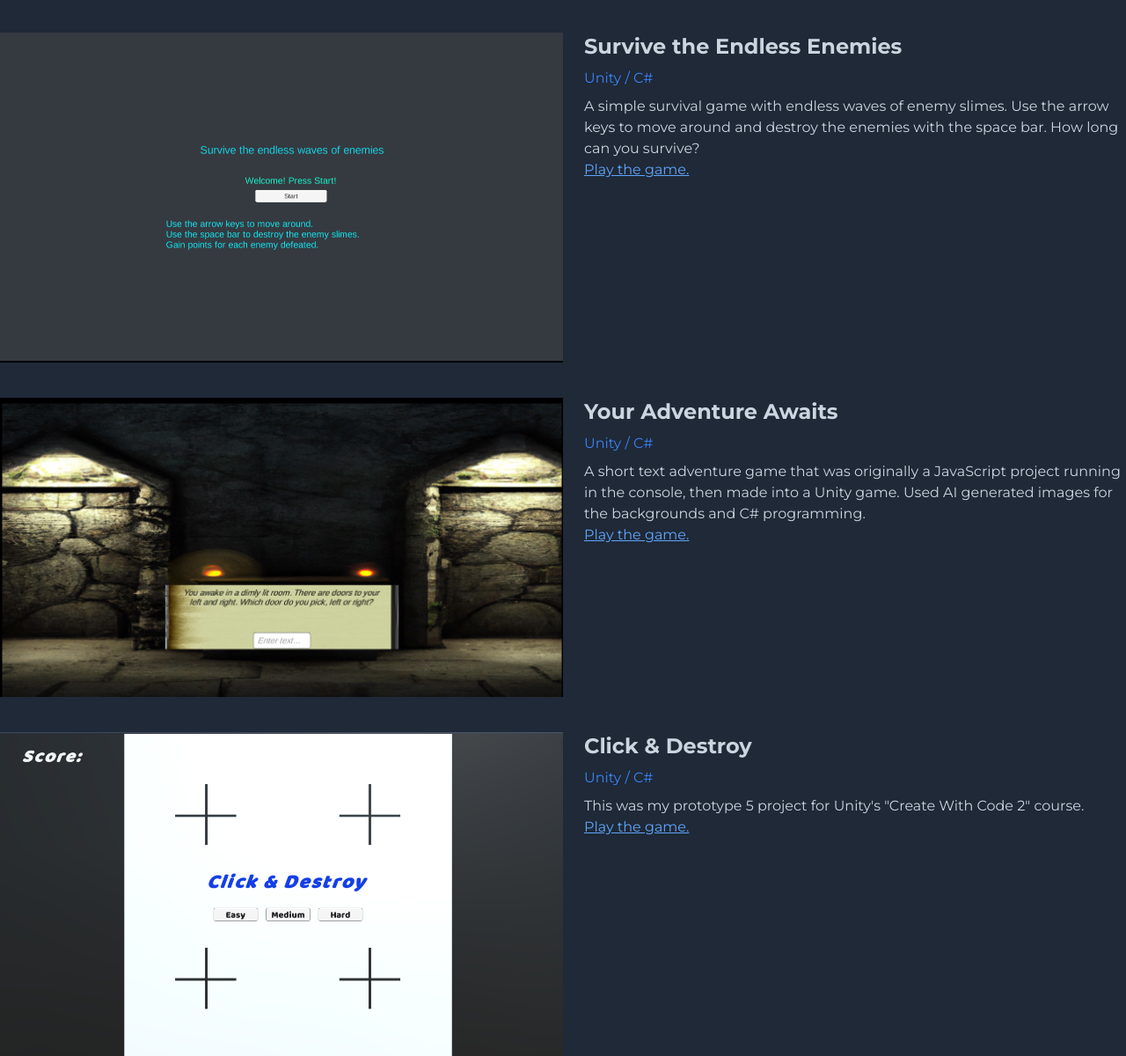
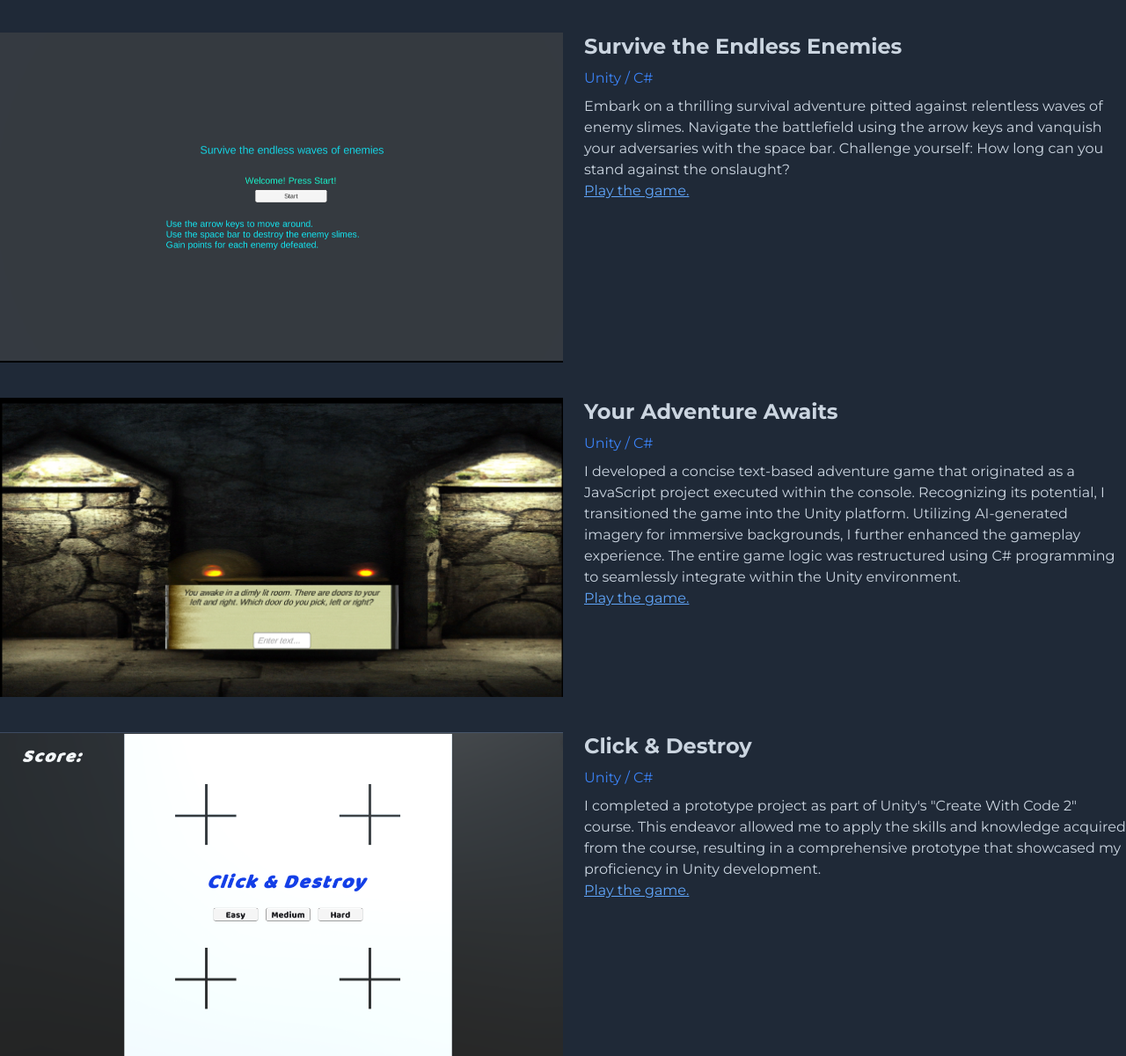
Before and after one commit to michaelbaker117/michaelbaker117.github.io, a plain HTML site: page game-dev.html in a window 1280 px wide. Shown: the part 1303-2503 px from the top of the page at 88% size. Drawn offline with nearby package versions, Linux system fonts and the light colour scheme.

Commit message:
Update game-dev.html

```diff
--- a/game-dev.html
+++ b/game-dev.html
@@ -85,7 +85,9 @@
                 <div class="md:ml-6 mt-6 md:mt-0">
                     <h3 class="text-2xl font-bold">Survive the Endless Enemies</h3>
                     <p class="mt-2 text-blue-500">Unity / C# </p>
-                    <p class="mt-2">A simple survival game with endless waves of enemy slimes. Use the arrow keys to move around and destroy the enemies with the space bar. How long can you survive?</p>
+                    <p class="mt-2">Embark on a thrilling survival adventure pitted against relentless waves of enemy slimes. Navigate the battlefield
+                        using the arrow keys and vanquish your adversaries with the space bar. Challenge yourself: How long can you stand
+                        against the onslaught?</p>
                     <a class="mt-2 text-blue-400 underline" href="https://play.unity.com/mg/other/webgl-builds-362365">Play the game.</a>
                 </div>
             </div>
@@ -95,7 +97,10 @@
                 <div class="md:ml-6 mt-6 md:mt-0">
                     <h3 class="text-2xl font-bold">Your Adventure Awaits</h3>
                     <p class="mt-2 text-blue-500">Unity / C#</p>
-                    <p class="mt-2">A short text adventure game that was originally a JavaScript project running in the console, then made into a Unity game. Used AI generated images for the backgrounds and C# programming.</p>
+                    <p class="mt-2">I developed a concise text-based adventure game that originated as a JavaScript project executed within the console.
+                        Recognizing its potential, I transitioned the game into the Unity platform. Utilizing AI-generated imagery for immersive backgrounds,
+                        I further enhanced the gameplay experience. The entire game logic was restructured using C# programming to seamlessly integrate within
+                        the Unity environment.</p>
                     <a class="mt-2 text-blue-400 underline" href="https://play.unity.com/mg/other/webgl-builds-342210">Play the game.</a>
                 </div>
             </div>
@@ -105,7 +110,9 @@
                 <div class="md:ml-6 mt-6 md:mt-0">
                     <h3 class="text-2xl font-bold">Click & Destroy</h3>
                     <p class="mt-2 text-blue-500">Unity / C#</p>
-                    <p class="mt-2">This was my prototype 5 project for Unity's "Create With Code 2" course.</p>
+                    <p class="mt-2">I completed a prototype project as part of Unity's "Create With Code 2" course. This endeavor allowed
+                        me to apply the skills and knowledge acquired from the course, resulting in a comprehensive prototype that showcased my
+                        proficiency in Unity development.</p>
                     <a class="mt-2 text-blue-400 underline" href="https://play.unity.com/mg/other/webgl-builds-99901">Play the game.</a>
                 </div>
             </div>
```
